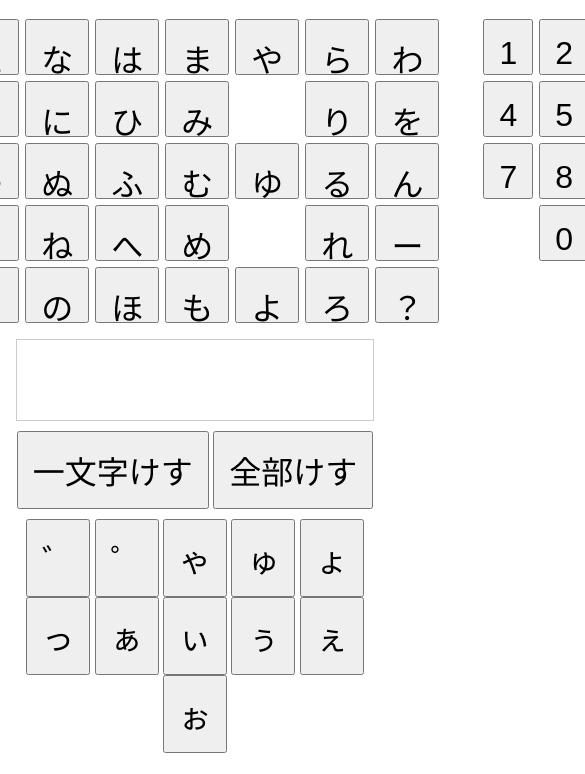
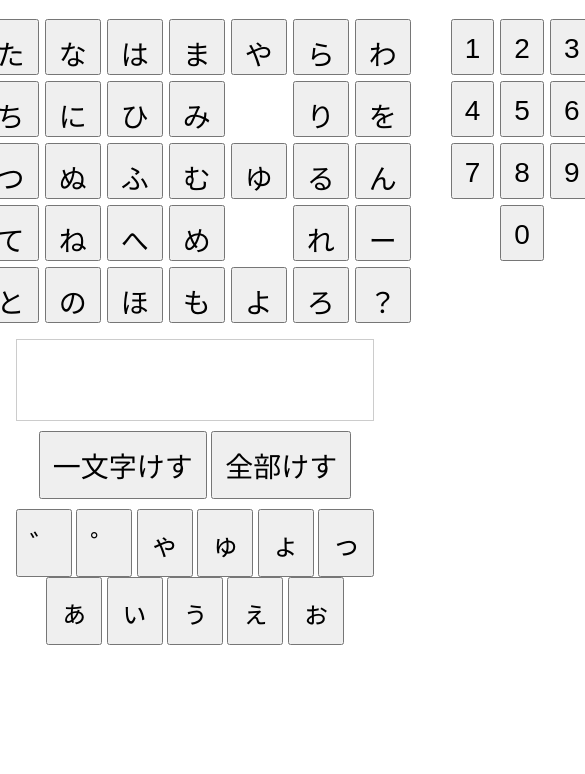
Before and after one commit to kappaebisenoisii2281-cmyk/hiragana, a plain HTML site: page index.html in a window 390 px wide. Shown: the part 70-844 px from the top of the page, 585 px wide, since content can reach past the window. Drawn offline with Linux system fonts and the light colour scheme.

Commit message:
Add files via upload

```diff
--- a/index.html
+++ b/index.html
@@ -26,18 +26,6 @@
     cursor: pointer;
     touch-action: manipulation;
   }
-
-  @media (max-width: 600px) {
-  button {
-    font-size: 32px;
-    padding: 14px;
-  }
-
-  #result {
-    font-size: 48px;
-  }
-}
-
 
   .empty {
     visibility: hidden;
```
